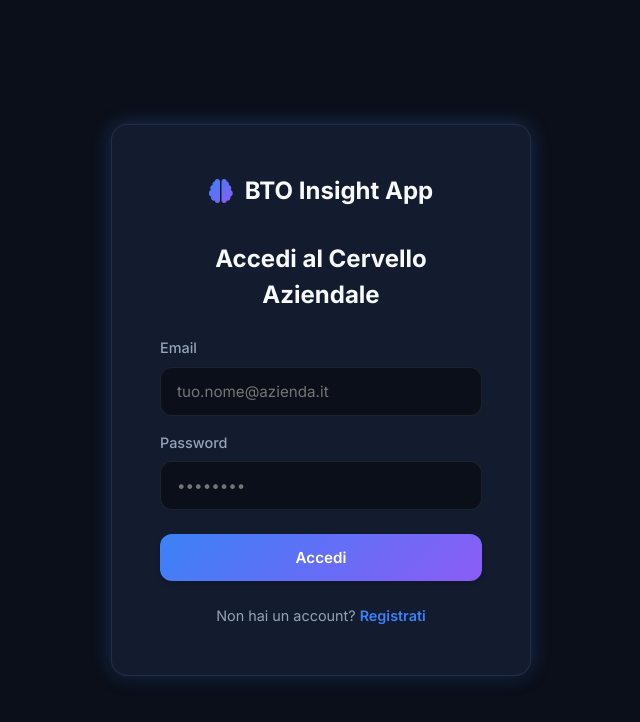
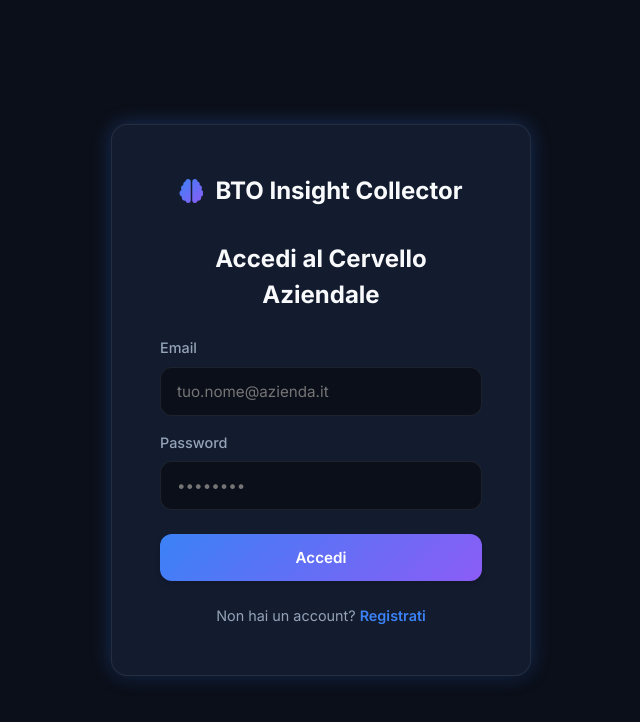
Before and after one commit to Bottattico/InsightCollector, a website: page index.html in a window 1280 px wide. Shown: the whole page, without its empty margins (319-959 px from the left). Drawn offline with nearby package versions, Linux system fonts and the light colour scheme.

Commit message:
Sistemato Insight Collector anzichè Insight App

```diff
--- a/index.html
+++ b/index.html
@@ -3,7 +3,7 @@
 <head>
     <meta charset="UTF-8">
     <meta name="viewport" content="width=device-width, initial-scale=1.0">
-    <title>BTO Insight App</title>
+    <title>BTO Insight Collector</title>
     <link href="https://fonts.googleapis.com/css2?family=Inter:wght@300;400;500;600;700&display=swap" rel="stylesheet">
     <link rel="stylesheet" href="https://cdnjs.cloudflare.com/ajax/libs/font-awesome/6.4.0/css/all.min.css">
     <link rel="stylesheet" href="style.css">
@@ -14,7 +14,7 @@
         <div class="auth-card">
             <div class="logo" style="justify-content: center; margin-bottom: 2rem;">
                 <i class="fa-solid fa-brain"></i>
-                <span>BTO Insight App</span>
+                <span>BTO Insight Collector</span>
             </div>
             <h2 id="auth-title">Accedi al Cervello Aziendale</h2>
             <form id="auth-form" style="margin-top: 1.5rem;">
@@ -70,7 +70,7 @@
         <aside class="sidebar">
             <div class="logo">
                 <i class="fa-solid fa-brain"></i>
-                <span>BTO Insight App</span>
+                <span>BTO Insight Collector</span>
             </div>
             <nav class="nav-menu">
                 <a href="#" class="nav-item active" data-target="view-nuovo-insight"><i class="fa-solid fa-plus-circle"></i> Nuovo Insight</a>
@@ -84,7 +84,7 @@
         <main class="main-content">
             <header class="topbar">
                 <div class="greeting">
-                    <h1 id="topbar-greeting">Buongiorno, Consulente</h1>
+                    <h1 id="topbar-greeting">Buongiorno</h1>
                     <p>Cosa vuoi scoprire oggi?</p>
                 </div>
                 <div class="topbar-right" style="display: flex; align-items: center; gap: 1.5rem;">
```
